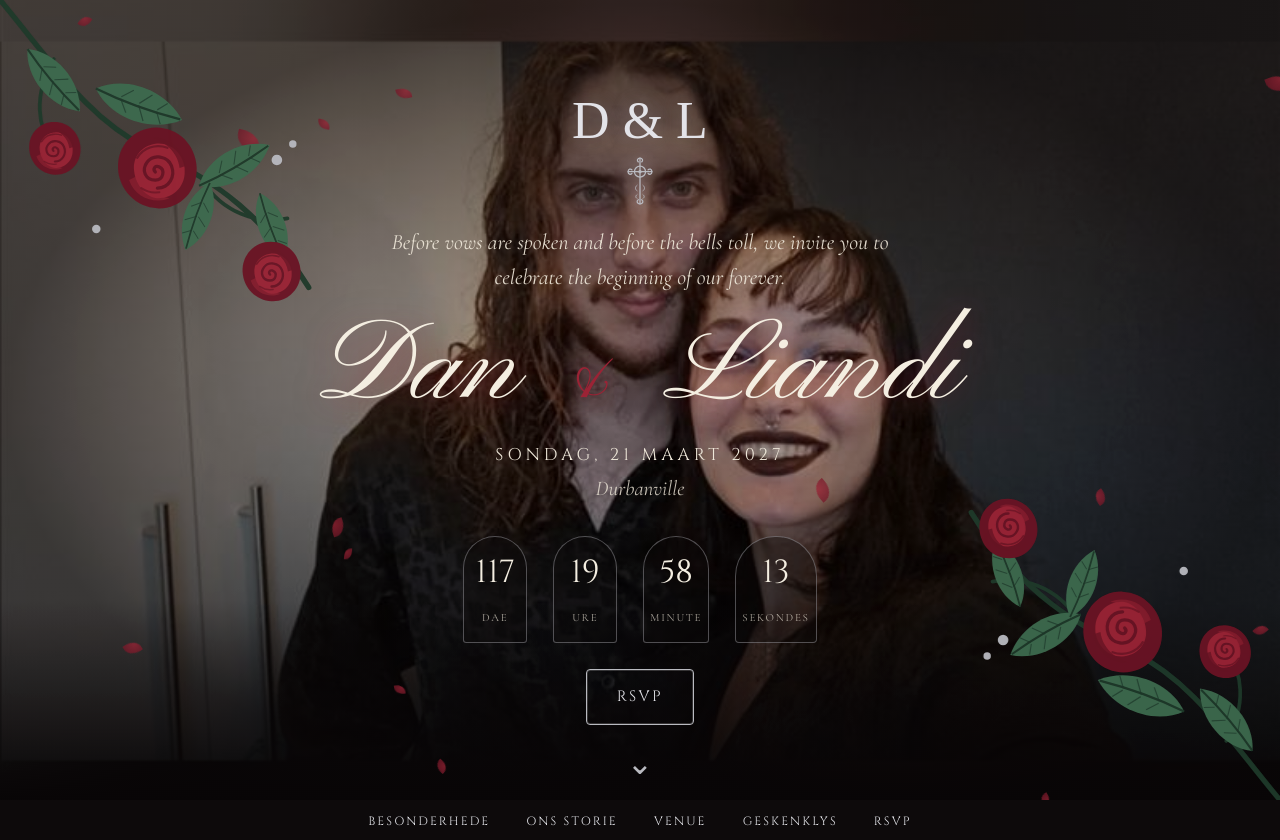
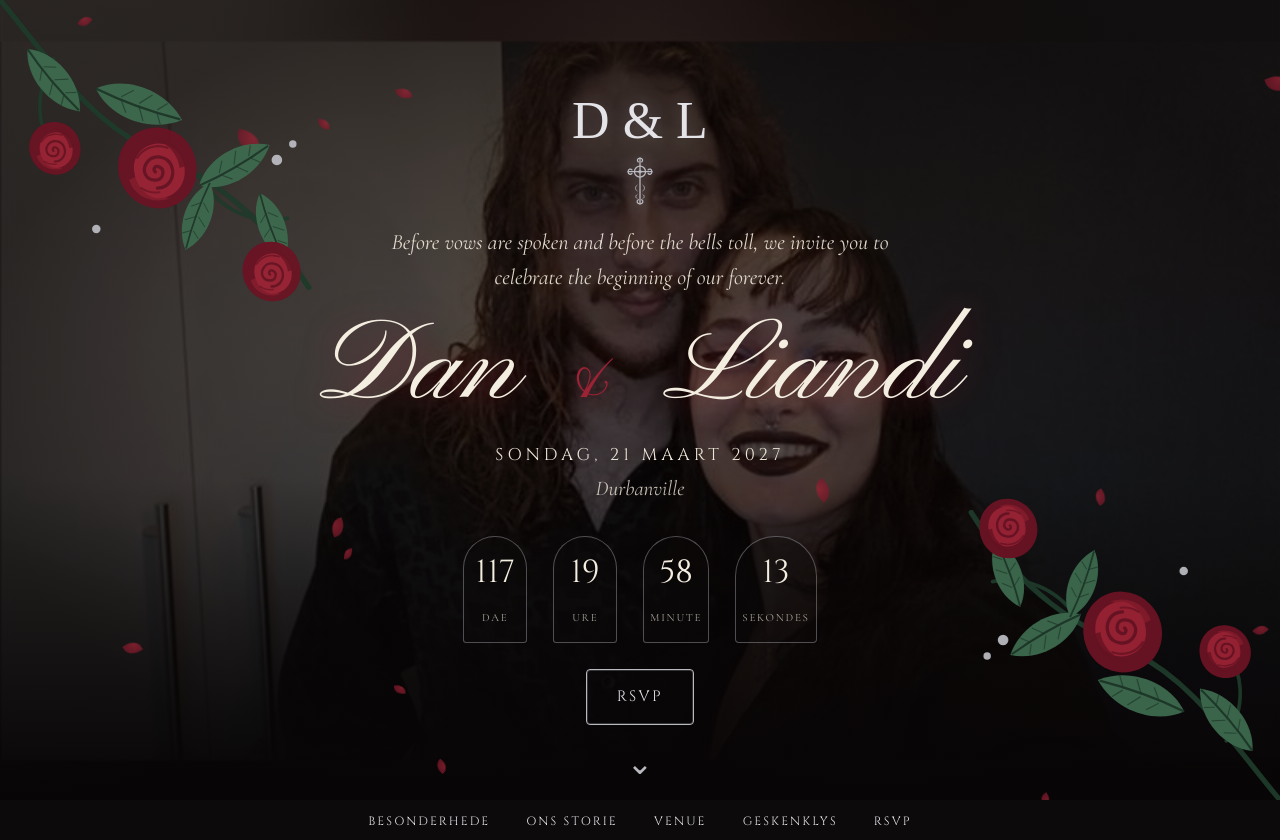
Before and after one commit to lili-bear/dan-en-liandi-troue, a plain HTML site: page index.html in a window 1280 px wide. Shown: the top 840 px of the page. Drawn offline with nearby package versions, Linux system fonts and the light colour scheme; a web font is replaced by a local one.

Commit message:
Update style.css

```diff
--- a/style.css
+++ b/style.css
@@ -154,9 +154,9 @@ a { color: inherit; }
   content: ""; position: absolute; inset: 0;
   background:
     radial-gradient(ellipse at center,
-    rgb(14 11 12 / .30) 20%, /* .x is the intensity, x% is the position.*/
-    rgb(14 11 12 / .75) 70%),
-    linear-gradient(to bottom, transparent 75%, var(--black)); /* x% is where the img starts fading to black.*/
+    rgb(14 11 12 / .60) 0%,    /* centre darkness (behind your names) */ /* .x is the intensity, x% is the position.*/
+    rgb(14 11 12 / .85) 75%),  /* edge darkness */
+    linear-gradient(to bottom, transparent 60%, var(--black)); /* fade into black at the bottom */ /* x% is where the img starts fading to black.*/
 }
 /*.hero__inner { text-shadow: 0 1px 14px rgba(14,11,12,.75); }*/
 .hero__inner { position: relative; z-index: 2; max-width: 720px; animation: rise 1.6s ease both; }
```
